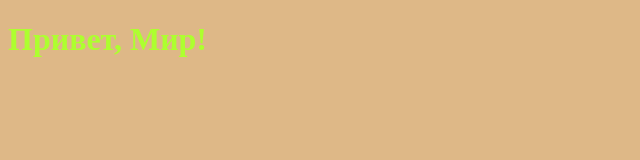
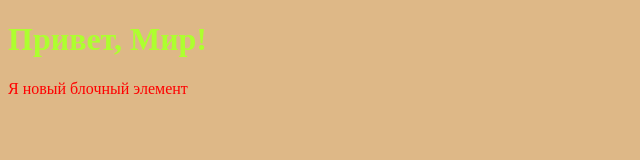
Before and after one commit to hazar84/first-project, a plain HTML site: page index.html in a window 1280 px wide. Shown: the whole page, without its empty margins (0-640 px from the left). Drawn offline with Linux system fonts and the light colour scheme.

Commit message:
добавл абзац и сделал его красным

```diff
--- a/index.html
+++ b/index.html
@@ -8,5 +8,6 @@
 </head>
 <body>
   <h1>Привет, Мир!</h1>
+  <p>Я новый блочный элемент</p>
 </body>
 </html>
--- a/style.css
+++ b/style.css
@@ -5,3 +5,7 @@ body {
 h1 {
   color: greenyellow;
 }
+
+p {
+  color: red;
+}
```
